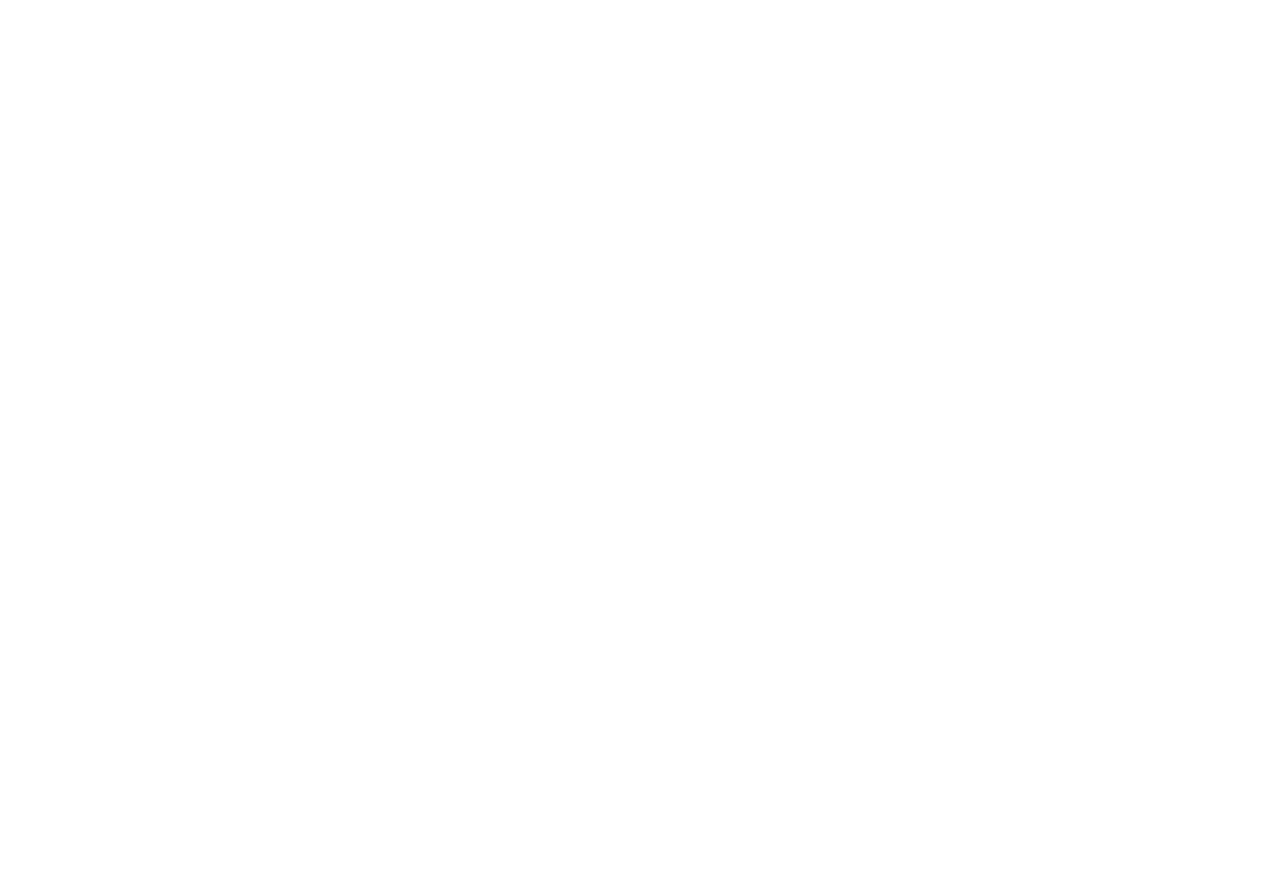
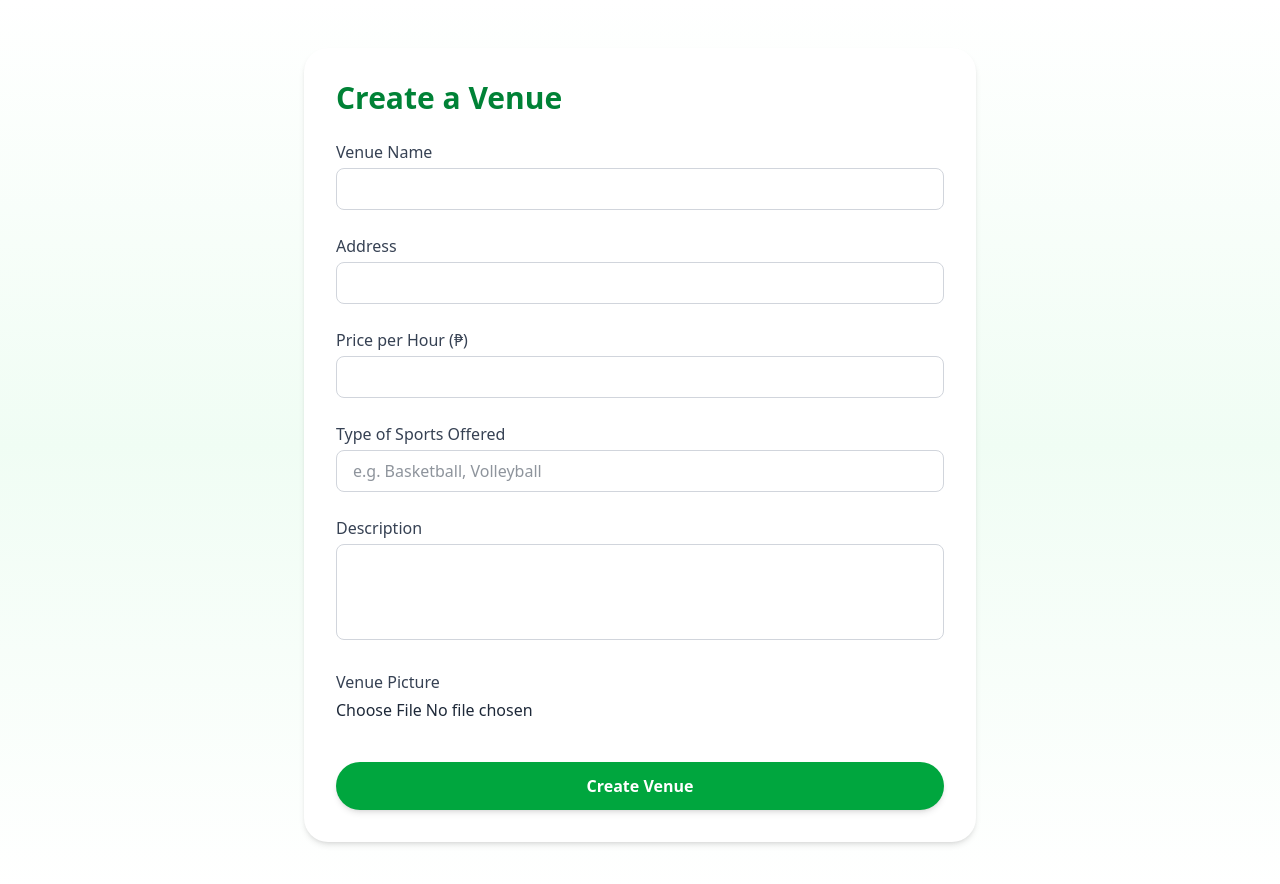
Before and after one commit to Miecho29/duwata, a React (Vite) app: page /CreateVenue in a window 1280 px wide. Before the commit this address had no page. Shown: the top 884 px of the page. Before the commit the page ends 800 px from the top, so only its background shows below. Built offline with nearby package versions, Linux system fonts and the light colour scheme.

Commit message:
update calendar and add new screen

```diff
--- a/src/App.jsx
+++ b/src/App.jsx
@@ -7,6 +7,7 @@
 import Details from './Details';
 import PersonalInfo from './PersonalInfo';
 import Calendar from './Calendar';
+import CreateVenue from './CreateVenue';
 
 function App() {
   return (
@@ -18,6 +19,7 @@
           <Route path="Details" element={<Details />} />
           <Route path="PersonalInfo" element={<PersonalInfo />} />
           <Route path="Calendar" element={<Calendar />} />
+          <Route path="CreateVenue" element={<CreateVenue />} />
         </Routes>
     </Router>
   );
--- /dev/null
+++ b/src/CreateVenue.jsx
@@ -0,0 +1,131 @@
+import React, { useState } from "react";
+import { useNavigate } from "react-router-dom";
+
+const CreateVenue = () => {
+  const navigate = useNavigate();
+
+  const [formData, setFormData] = useState({
+    name: "",
+    address: "",
+    price: "",
+    typeOfSports: "",
+    description: "",
+    image: null,
+  });
+
+  const handleChange = (e) => {
+    const { name, value, files } = e.target;
+    if (name === "image") {
+      setFormData({ ...formData, image: files[0] });
+    } else {
+      setFormData({ ...formData, [name]: value });
+    }
+  };
+
+  const handleSubmit = (e) => {
+    e.preventDefault();
+    // TODO: submit formData to backend API or state
+    console.log(formData);
+    navigate("/"); // redirect to homepage or any confirmation page
+  };
+
+  return (
+    <div className="min-h-screen w-full bg-gradient-to-b from-white via-green-50 to-white flex justify-center items-start py-12 px-4 sm:px-8 lg:px-16 font-sans text-gray-800">
+      <div className="w-full max-w-2xl bg-white p-8 rounded-3xl shadow-md">
+        <h2 className="text-3xl font-bold text-green-700 mb-6">Create a Venue</h2>
+
+        <form onSubmit={handleSubmit} className="space-y-6">
+
+          {/* Venue Name */}
+          <div>
+            <label className="block text-gray-700 font-medium mb-1">Venue Name</label>
+            <input
+              type="text"
+              name="name"
+              value={formData.name}
+              onChange={handleChange}
+              required
+              className="w-full border border-gray-300 rounded-lg px-4 py-2 focus:outline-none focus:ring-2 focus:ring-green-500"
+            />
+          </div>
+
+          {/* Address */}
+          <div>
+            <label className="block text-gray-700 font-medium mb-1">Address</label>
+            <input
+              type="text"
+              name="address"
+              value={formData.address}
+              onChange={handleChange}
+              required
+              className="w-full border border-gray-300 rounded-lg px-4 py-2 focus:outline-none focus:ring-2 focus:ring-green-500"
+            />
+          </div>
+
+          {/* Price */}
+          <div>
+            <label className="block text-gray-700 font-medium mb-1">Price per Hour (₱)</label>
+            <input
+              type="number"
+              name="price"
+              value={formData.price}
+              onChange={handleChange}
+              required
+              className="w-full border border-gray-300 rounded-lg px-4 py-2 focus:outline-none focus:ring-2 focus:ring-green-500"
+            />
+          </div>
+
+          {/* Type of Sports */}
+          <div>
+            <label className="block text-gray-700 font-medium mb-1">Type of Sports Offered</label>
+            <input
+              type="text"
+              name="typeOfSports"
+              value={formData.typeOfSports}
+              onChange={handleChange}
+              placeholder="e.g. Basketball, Volleyball"
+              required
+              className="w-full border border-gray-300 rounded-lg px-4 py-2 focus:outline-none focus:ring-2 focus:ring-green-500"
+            />
+          </div>
+
+          {/* Description */}
+          <div>
+            <label className="block text-gray-700 font-medium mb-1">Description</label>
+            <textarea
+              name="description"
+              value={formData.description}
+              onChange={handleChange}
+              required
+              className="w-full border border-gray-300 rounded-lg px-4 py-2 h-24 resize-none focus:outline-none focus:ring-2 focus:ring-green-500"
+            ></textarea>
+          </div>
+
+          {/* Image Upload */}
+          <div>
+            <label className="block text-gray-700 font-medium mb-1">Venue Picture</label>
+            <input
+              type="file"
+              name="image"
+              accept="image/*"
+              onChange={handleChange}
+              className="w-full"
+            />
+          </div>
+
+          {/* Submit Button */}
+          <div className="pt-4">
+            <button
+              type="submit"
+              className="w-full bg-green-600 text-white font-semibold px-6 py-3 rounded-full shadow-md hover:bg-green-700 transition-all"
+            >
+              Create Venue
+            </button>
+          </div>
+        </form>
+      </div>
+    </div>
+  );
+};
+
+export default CreateVenue;
--- a/src/Homepage.jsx
+++ b/src/Homepage.jsx
@@ -98,7 +98,7 @@
           {/* Message Icon */}
           <div className="absolute top-0 right-16 mt-2 sm:mt-4 sm:mr-8">
             <button
-              onClick={() => setShowMessages(!showMessages)} // Toggle message view
+              onClick={() => setShowMessages(!showMessages)}
               className="text-green-600 hover:text-green-800 transition text-2xl cursor-pointer"
               aria-label="Messages"
             >
@@ -109,7 +109,7 @@
           {/* Notification Icon */}
           <div className="absolute top-0 right-8 mt-2 sm:mt-4 sm:mr-6">
             <button
-              onClick={() => setShowNotifications(!showNotifications)} // Toggle notification view
+              onClick={() => setShowNotifications(!showNotifications)}
               className="text-green-600 hover:text-green-800 transition text-2xl cursor-pointer"
               aria-label="Notifications"
             >
@@ -153,13 +153,19 @@
 
           {/* Quick Actions */}
           <div className="grid grid-cols-2 sm:grid-cols-5 md:grid-cols-6 gap-6 text-center">
-            {[...Array(6)].map((_, index) => (
+            {['My Calendar', 'Create Venue', 'My Venues', 'Favourite Venues', 'Leaderboard', 'Offers'].map((label, index) => (
               <div
                 key={index}
                 className="bg-white rounded-2xl p-5 shadow-md hover:shadow-xl transition-all duration-200 cursor-pointer border border-transparent hover:border-green-400"
+                onClick={() => {
+                  if (label === 'Create Venue') {
+                    navigate('/CreateVenue');
+                  }
+                  // Add more navigations as needed
+                }}
               >
                 <div className="text-3xl mb-2">{['📅', '✏️', '⚡', '⭐', '🏆', '🔥'][index]}</div>
-                <div className="font-semibold text-gray-700">{['My Calendar', 'Create Venue', 'My Venues', 'Favourite Venues', 'Leaderboard', 'Offers'][index]}</div>
+                <div className="font-semibold text-gray-700">{label}</div>
               </div>
             ))}
           </div>
```
Also changed, not shown: src/Calendar.jsx (+56 -23 lines).
